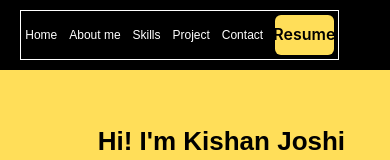
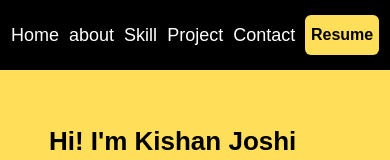
Before and after one commit to Kishan0431/Kishan0431.github.io, a React (Create React App) app: page / in a window 390 px wide. Shown: the top 160 px of the page. Built offline with nearby package versions, Linux system fonts and the light colour scheme.

Commit message:
stack added

```diff
--- a/src/App.js
+++ b/src/App.js
@@ -7,6 +7,8 @@ import { ChakraProvider } from '@chakra-ui/react'
 import { Project } from './Components/Project';
 import { Calender } from './Components/Calender';
 import { Stats } from './Components/Stats';
+import { Techstack } from './Components/Techstack';
+
 
 function App() {
   return (
@@ -18,8 +20,8 @@ function App() {
       <Project />
       <Calender />
       <Stats />
+      <Techstack />
       </ChakraProvider>
-
     </div>
   );
 }
--- a/src/Components/About.jsx
+++ b/src/Components/About.jsx
@@ -2,7 +2,8 @@ import React from 'react'
 import styles from "../Styles/About.module.css";
 
 export const About = () => {
-  return <div>
+  return <div id={"about"}>
+
     <div id={styles.About_container}>
 {/* eslint-disable-next-line */}
     <marquee  direction="left">नमस्ते! I'm Full Stack Developer Specialization in MERN stack and Seeking to pursue a career in a challenging environment to hone industry skill.</marquee>
--- a/src/Components/Navbar.jsx
+++ b/src/Components/Navbar.jsx
@@ -1,20 +1,44 @@
 import React from 'react';
 import styles from "../Styles/Navbar.module.css";
 import { Button} from '@chakra-ui/react'
+import { Link} from 'react-scroll'
+
 
 export const Navbar = () => {
   return <>
   <div className={styles.navbar_container}>
-    <div className={styles.navbar_div}>
-      <h3>Home</h3>
-      <h3>About me</h3>
-      <h3>Skills</h3>
-      <h3>Project</h3>
-      <h3>Contact</h3>
+
+    <ul>
+      <li>
+      <Link activeClass="active" to="home" spy={true} smooth={true} offset={50} duration={500}>
+          Home
+      </Link>
+      </li>
+      <li>
+      <Link activeClass="active" to="about" spy={true} smooth={true} offset={50} duration={500}>
+          about
+      </Link>
+      </li>
+      <li>
+      <Link activeClass="active" to="skill" spy={true} smooth={true} offset={50} duration={500}>
+          Skill
+      </Link>
+      </li>
+      <li>
+      <Link activeClass="active" to="project" spy={true} smooth={true} offset={50} duration={500}>
+          Project
+      </Link>
+      </li>
+      <li>
+      <Link activeClass="active" to="contact" spy={true} smooth={true} offset={50} duration={500}>
+          Contact
+      </Link>
+      </li>
       <Button id={styles.Resume_navbtn}>
         <a href='https://github.com/Kishan0431/Kishan0431/raw/main/Kishan_Joshi_Resume.pdf' download>Resume</a>
       </Button>
-    </div>
+    </ul>
+
   </div>
   </>
 
--- a/src/Components/Profile.jsx
+++ b/src/Components/Profile.jsx
@@ -6,7 +6,7 @@ import { Button} from '@chakra-ui/react';
 export const Profile = () => {
 
   return <>
-  <div className={styles.Avatar_Container}>
+  <div className={styles.Avatar_Container} id={"home"}>
     <div className={styles.Avatar_details}>
       <h2>Hi! I'm Kishan Joshi</h2>
     <Typewriter
--- a/src/Components/Project.jsx
+++ b/src/Components/Project.jsx
@@ -5,7 +5,7 @@ import { Card,Image, Stack, Heading, Text, ButtonGroup,Button, CardBody, CardFoo
 
 export const Project = () => {
   return (
-    <div className={styles.project_div}>
+    <div id={"project"} className={styles.project_div}>
         <h1>Projects</h1>
     <div className={styles.project_onetwo}>
       {/* ----------------------J.crew------------------------ */}
--- a/src/Components/Stats.jsx
+++ b/src/Components/Stats.jsx
@@ -5,26 +5,29 @@ export const Stats = () => {
   return<div className={styles.stats}>
 
         <h1>My Statistics</h1>
-        <div>
-        <a href="https://github.com/Kishan0431">
-          <img
-            align="left"
-            src="https://github-readme-streak-stats.herokuapp.com/?user=Kishan0431"
-          />
-        </a>
-      </div>
-
-      <div>
-        <a href="https://github.com/Kishan0431">
+        <div className={styles.contribution}>
+          <a href="https://github.com/Kishan0431">
+            <img
+              align="left"
+              src="https://github-readme-streak-stats.herokuapp.com/?user=Kishan0431"
+              alt='stat'
+            />
+          </a>
+          <a href="https://github.com/Kishan0431">
           <img
             align="center"
-            src="https://github-readme-stats.vercel.app/api/top-langs/?username=Kishan0431"  //launguages
+            src="https://github-readme-stats.vercel.app/api/top-langs/?username=Kishan0431"
+            alt='stat'  //launguages
           />
-        </a>
+          </a>
+        </div>
+
+      <div className={styles.contribution}>
         <a href="https://github.com/Kishan0431">
           <img
             align="left"
             src="https://github-readme-stats.vercel.app/api?username=Kishan0431&count_private=true&show_icons=true" //stats
+            alt='stat'
           />
         </a>
       </div>
--- /dev/null
+++ b/src/Components/Techstack.jsx
@@ -0,0 +1,14 @@
+import React from 'react'
+import styles from "../Styles/Techstack.module.css";
+
+export const Techstack = () => {
+  return<div className={styles.Tech_container}>
+        <h1>Techstack</h1>
+        <div className={styles.skills}>
+              <div className={styles.techStack_first}>
+
+              </div>
+        </div>
+    </div>
+
+}
--- a/src/Styles/Navbar.module.css
+++ b/src/Styles/Navbar.module.css
@@ -1,7 +1,7 @@
 body{
-    height: 300vh;
     margin: 0;
     padding: 0;
+
 }
 .navbar_container{
     border: 1px solid black;
@@ -13,28 +13,21 @@ body{
     display: flex;
 }
 
-.navbar_div{
+ul{
     display: flex;
+    color: white;
+    justify-content: space-evenly;
     /* border: 1px solid white; */
-    width:45%;
-    color: white;
+    font-family: 'Jost', sans-serif;
+    list-style: none;
+    width:100%;
+    font-size:18px;
     align-items: center;
-    justify-content:space-between;
-    cursor: pointer;
-    margin: auto;
-    margin-left:40%;
 }
 
-.navbar_div>h3{
-    font-weight:300;
-    font-family: 'Jost', sans-serif;
-    font-size:17px;
+li:hover{
+    cursor: pointer;
 }
-
-.navbar_div>h3:hover{
-    color:#ffde59;
-}
-
 
 #Resume_navbtn{
     color: black;
@@ -51,11 +44,9 @@ body{
     .navbar_container{
         width: 100%;
     }
-    .navbar_div{
-        border: 1px solid;
-        width:82%;
-        margin-left:5%;
-        padding:1%;
+    .ul{
+       border: 1px solid white;
+
     }
     .navbar_div>h3{
         font-weight:100;
--- a/src/Styles/Profile.module.css
+++ b/src/Styles/Profile.module.css
@@ -55,7 +55,7 @@
       grid-template-columns: repeat(1,300px);
       grid-template-rows:repeat(2,250px) ;
       min-height:95vh;
-      width:125%;
+      width:100%;
     }
     .Avatar_details{
       /* border: 1px solid; */
--- a/src/Styles/Stats.module.css
+++ b/src/Styles/Stats.module.css
@@ -1,9 +1,17 @@
 .stats{
     background-color: black;
-    height:500px;
+    height:660px;
+    /* margin-top: 4%; */
 }
 .stats>h1{
     font-size: 30px;
     color: white;
-    padding-bottom: 2%;
+    padding-bottom:2%;
 }
+.contribution{
+    width:60%;
+    margin: auto;
+    display: flex;
+    justify-content: space-evenly;
+    margin-top:4%;
+}
--- /dev/null
+++ b/src/Styles/Techstack.module.css
@@ -0,0 +1,23 @@
+.Tech_container{
+    background-color: black;
+    border: 1px solid white;
+}
+.Tech_container>h1{
+    font-size: 30px;
+    padding-top:2%;
+    color: white;
+}
+.skills{
+    border: 1px solid white;
+    height:65vh;
+    margin-top:4%;
+    width:70%;
+    margin: auto;
+}
+.skills>div{
+    border: 1px solid;
+}
+.techStack_first{
+    border: 1px solid;
+    height: 100px;
+}
--- a/src/Styles/calender.module.css
+++ b/src/Styles/calender.module.css
@@ -1,6 +1,6 @@
 .calender_div{
     background-color: black;
-    height:400px;
+    height:440px;
     color: white;
     /* border: 1px solid; */
 }
@@ -12,5 +12,5 @@
     /* border: 1px solid; */
     width:55%;
     margin: auto;
-    margin-top:3%;
+    margin-top:6%;
 }
```
